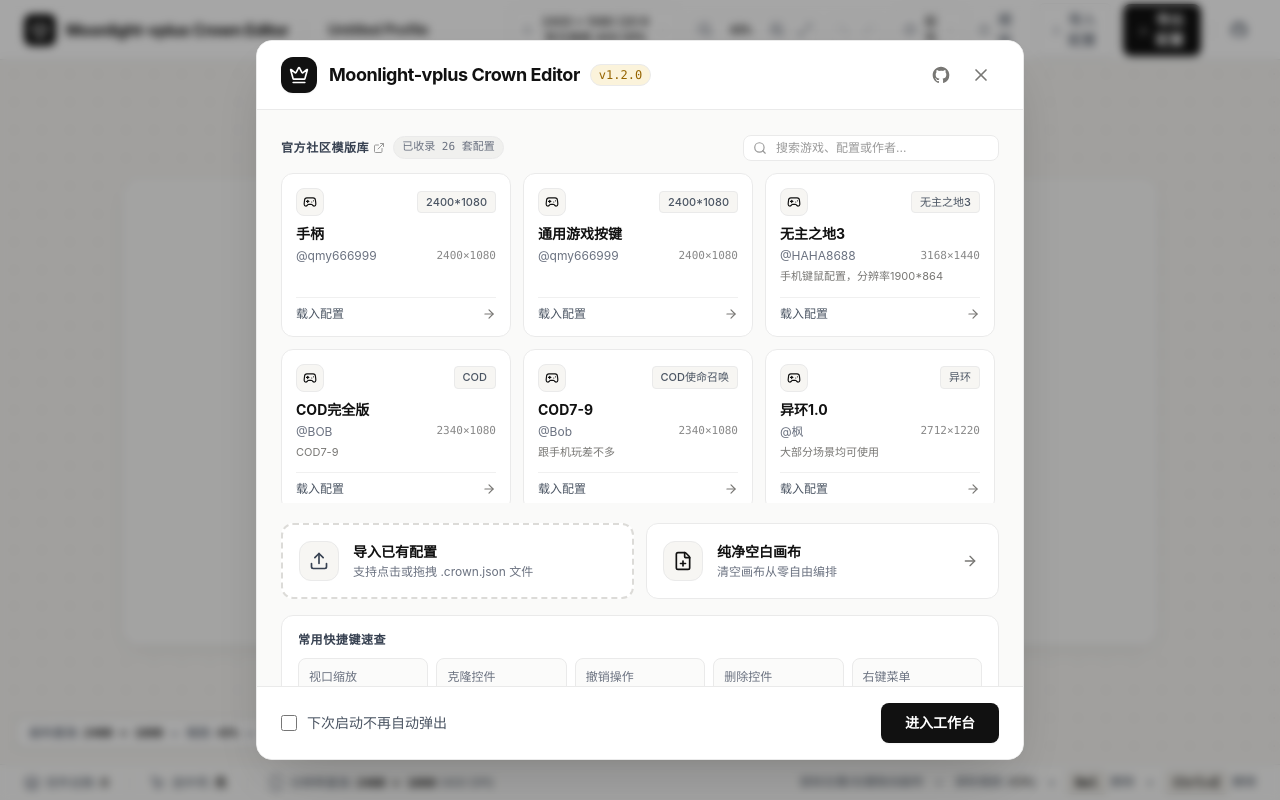
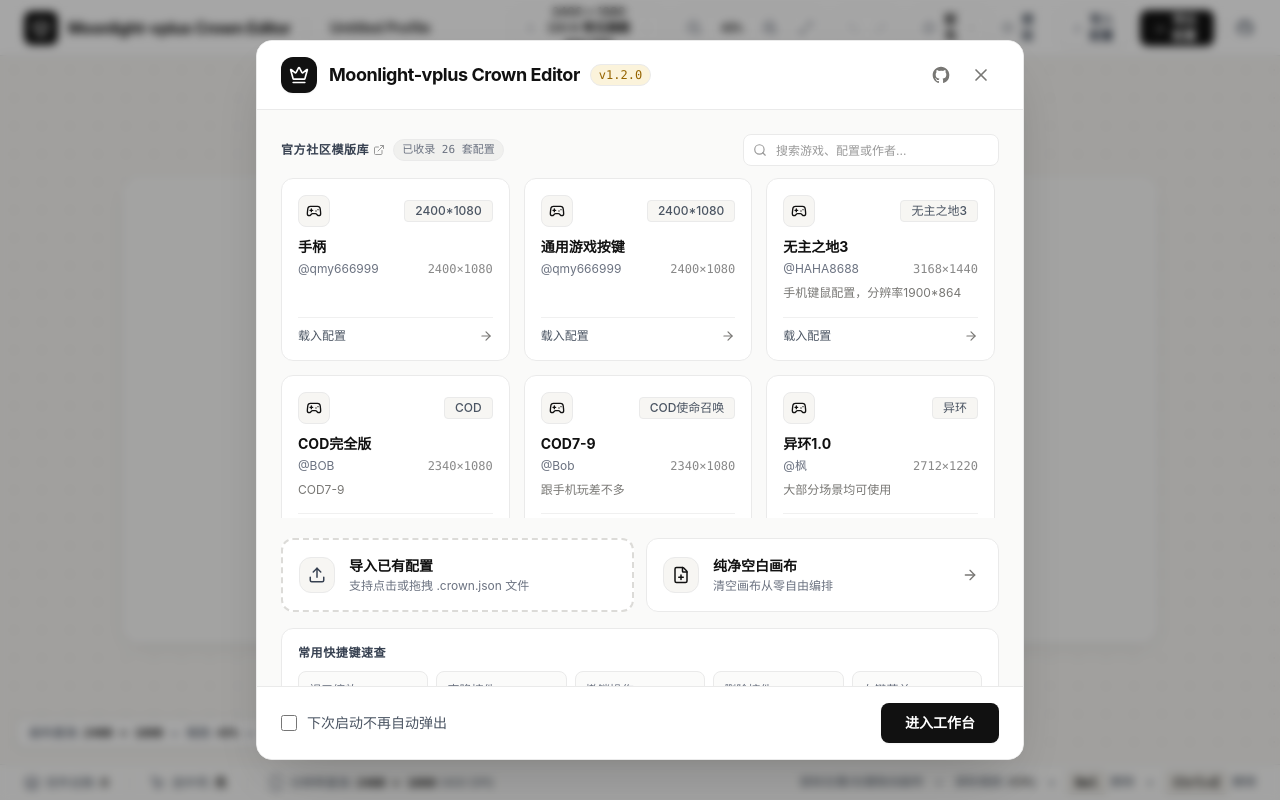
Before and after one commit to llxo/moonlight-vplus-crown-editor, a React (Vite) app: page / in a window 1280 px wide. Built offline with nearby package versions, Linux system fonts and the light colour scheme.

Commit message:
refactor(ui): 调匀顶部栏操作高度基线并优化模版卡片视觉比例

```diff
--- a/src/components/layout/HeaderBar.tsx
+++ b/src/components/layout/HeaderBar.tsx
@@ -123,11 +123,11 @@
     : `${layoutBasis.widthPx} × ${layoutBasis.heightPx} (${layoutBasis.densityDpi} DPI)`;
 
   return (
-    <header className="flex h-15 w-full items-center justify-between border-b border-[#eaeaea] bg-[#ffffff] px-6 text-sm select-none">
+    <header className="flex h-14 w-full items-center justify-between border-b border-[#eaeaea] bg-[#ffffff] px-6 text-sm select-none">
       {/* 左区：应用品牌 Logo & 内联工程标题轻量编辑 */}
       <div className="flex items-center gap-3.5">
         <div className="flex items-center gap-2.5">
-          <div className="flex h-8 w-8 items-center justify-center rounded-lg bg-[#111111] text-[#ffffff] shadow-2xs">
+          <div className="flex h-8.5 w-8.5 items-center justify-center rounded-lg bg-[#111111] text-[#ffffff] shadow-2xs">
             <Crown className="h-4.5 w-4.5" />
           </div>
           <span className="font-bold text-base tracking-tight text-[#111111] whitespace-nowrap">
@@ -142,7 +142,7 @@
           type="text"
           value={meta.name}
           onChange={(e) => updateMeta({ name: e.target.value })}
-          className="w-48 rounded-md px-2.5 py-1 text-sm font-semibold text-[#111111] hover:bg-[#f7f6f3] focus:bg-[#fbfbfa] focus:ring-1 focus:ring-[#111111] focus:outline-none transition-all placeholder:text-[#999999]"
+          className="h-9 w-48 rounded-lg px-2.5 text-sm font-semibold text-[#111111] hover:bg-[#f7f6f3] focus:bg-[#fbfbfa] focus:ring-1 focus:ring-[#111111] focus:outline-none transition-all placeholder:text-[#999999]"
           placeholder="未命名配置"
           title="点击编辑配置名称"
         />
@@ -155,7 +155,7 @@
           <button
             type="button"
             onClick={() => setIsResDropdownOpen(!isResDropdownOpen)}
-            className="flex items-center gap-1.5 rounded-lg border border-[#eaeaea] bg-[#ffffff] px-3 py-1.5 text-xs font-medium text-[#111111] hover:bg-[#fbfbfa] hover:border-[#d4d4d0] transition-all shadow-2xs"
+            className="h-9 flex items-center gap-2 rounded-lg border border-[#eaeaea] bg-[#ffffff] px-3.5 text-xs font-semibold text-[#111111] hover:bg-[#fbfbfa] hover:border-[#d4d4d0] transition-all shadow-2xs cursor-pointer"
           >
             <Smartphone className="h-4 w-4 text-[#6b7280]" />
             <span>{currentResLabel}</span>
@@ -258,10 +258,10 @@
         </div>
 
         {/* 视口缩放控制胶囊组合 */}
-        <div className="flex items-center rounded-lg border border-[#eaeaea] bg-[#ffffff] p-0.5 shadow-2xs">
+        <div className="h-9 flex items-center rounded-lg border border-[#eaeaea] bg-[#ffffff] px-1 shadow-2xs">
           <button
             onClick={() => setZoom((z) => Math.max(0.2, z - 0.1))}
-            className="rounded p-1 text-[#6b7280] hover:bg-[#f7f6f3] hover:text-[#111111] transition-colors"
+            className="rounded p-1.5 text-[#6b7280] hover:bg-[#f7f6f3] hover:text-[#111111] transition-colors cursor-pointer"
             title="缩小画布"
           >
             <ZoomOut className="h-4 w-4" />
@@ -271,15 +271,15 @@
           </span>
           <button
             onClick={() => setZoom((z) => Math.min(2.5, z + 0.1))}
-            className="rounded p-1 text-[#6b7280] hover:bg-[#f7f6f3] hover:text-[#111111] transition-colors"
+            className="rounded p-1.5 text-[#6b7280] hover:bg-[#f7f6f3] hover:text-[#111111] transition-colors cursor-pointer"
             title="放大画布"
           >
             <ZoomIn className="h-4 w-4" />
           </button>
-          <div className="h-3.5 w-[1px] bg-[#eaeaea] mx-0.5" />
+          <div className="h-4 w-[1px] bg-[#eaeaea] mx-1" />
           <button
             onClick={resetViewport}
-            className="rounded p-1 text-[#6b7280] hover:bg-[#f7f6f3] hover:text-[#111111] transition-colors"
+            className="rounded p-1.5 text-[#6b7280] hover:bg-[#f7f6f3] hover:text-[#111111] transition-colors cursor-pointer"
             title="画幅自适应居中"
           >
             <Maximize2 className="h-3.5 w-3.5" />
@@ -287,11 +287,11 @@
         </div>
 
         {/* 撤销 / 重做 */}
-        <div className="flex items-center rounded-lg border border-[#eaeaea] bg-[#ffffff] p-0.5 shadow-2xs">
+        <div className="h-9 flex items-center rounded-lg border border-[#eaeaea] bg-[#ffffff] px-1 shadow-2xs">
           <button
             onClick={undo}
             disabled={!canUndo()}
-            className="rounded p-1 text-[#6b7280] hover:text-[#111111] hover:bg-[#f7f6f3] disabled:opacity-25 transition-colors"
+            className="rounded p-1.5 text-[#6b7280] hover:text-[#111111] hover:bg-[#f7f6f3] disabled:opacity-25 transition-colors cursor-pointer"
             title="撤销 (Ctrl+Z)"
           >
             <Undo2 className="h-4 w-4" />
@@ -299,7 +299,7 @@
           <button
             onClick={redo}
             disabled={!canRedo()}
-            className="rounded p-1 text-[#6b7280] hover:text-[#111111] hover:bg-[#f7f6f3] disabled:opacity-25 transition-colors"
+            className="rounded p-1.5 text-[#6b7280] hover:text-[#111111] hover:bg-[#f7f6f3] disabled:opacity-25 transition-colors cursor-pointer"
             title="重做 (Ctrl+Y)"
           >
             <Redo2 className="h-4 w-4" />
@@ -311,12 +311,12 @@
           <button
             type="button"
             onClick={() => setIsColorDropdownOpen(!isColorDropdownOpen)}
-            className="flex items-center gap-1.5 rounded-lg border border-[#eaeaea] bg-[#ffffff] px-2.5 py-1.5 text-xs font-medium text-[#111111] hover:bg-[#fbfbfa] hover:border-[#d4d4d0] transition-all shadow-2xs"
+            className="h-9 flex items-center gap-1.5 rounded-lg border border-[#eaeaea] bg-[#ffffff] px-3 text-xs font-semibold text-[#111111] hover:bg-[#fbfbfa] hover:border-[#d4d4d0] transition-all shadow-2xs cursor-pointer"
             title="一键全局配色 (基于主色 HSV 自适应推导)"
           >
             <Palette className="h-4 w-4 text-[#6b7280]" />
             <span>配色</span>
-            <ChevronDown className={`h-3 w-3 text-[#888888] transition-transform duration-150 ${isColorDropdownOpen ? "rotate-180" : ""}`} />
+            <ChevronDown className={`h-3.5 w-3.5 text-[#888888] transition-transform duration-150 ${isColorDropdownOpen ? "rotate-180" : ""}`} />
           </button>
 
           {isColorDropdownOpen && (
@@ -380,7 +380,7 @@
 
         <button
           onClick={toggleWelcomeModal}
-          className="flex items-center gap-1.5 rounded-lg px-3 py-1.5 text-sm font-medium text-[#4b5563] hover:text-[#111111] hover:bg-[#f7f6f3] transition-colors"
+          className="h-9 flex items-center gap-1.5 rounded-lg px-3 text-xs font-semibold text-[#4b5563] hover:text-[#111111] hover:bg-[#f7f6f3] transition-colors cursor-pointer"
           title="指南与模版中心"
         >
           <HelpCircle className="h-4 w-4" />
@@ -389,17 +389,17 @@
 
         <button
           onClick={() => fileInputRef.current?.click()}
-          className="flex items-center gap-1.5 rounded-lg border border-[#eaeaea] bg-[#ffffff] px-3.5 py-1.5 font-medium text-sm text-[#374151] hover:bg-[#f7f6f3] hover:border-[#d4d4d0] transition-all shadow-2xs"
+          className="h-9 flex items-center gap-1.5 rounded-lg border border-[#eaeaea] bg-[#ffffff] px-3.5 text-xs font-semibold text-[#374151] hover:bg-[#f7f6f3] hover:border-[#d4d4d0] transition-all shadow-2xs cursor-pointer"
           title="导入 .crown.json 或 raw-payload.json"
         >
           <Upload className="h-4 w-4 text-[#6b7280]" />
           <span>导入配置</span>
         </button>
 
-        {/* 规范主 CTA 按钮: 纯黑实体背景 #111111, 点击呼出导出与配置核对中心 */}
+        {/* 规范主 CTA 按钮: 纯黑实体背景 #111111 */}
         <button
           onClick={toggleExportModal}
-          className="flex items-center gap-1.5 rounded-lg bg-[#111111] px-4 py-1.5 font-semibold text-sm text-[#ffffff] hover:bg-[#2b2b2b] active:scale-[0.98] transition-all shadow-xs"
+          className="h-9 flex items-center gap-1.5 rounded-lg bg-[#111111] px-4 text-xs font-semibold text-[#ffffff] hover:bg-[#2b2b2b] active:scale-[0.98] transition-all shadow-xs cursor-pointer"
           title="核对配置与元数据，支持下载文件与 24h 直链扫码"
         >
           <Download className="h-4 w-4 text-[#ffffff]" />
@@ -413,7 +413,7 @@
           href="https://github.com/llxo/moonlight-vplus-crown-editor/"
           target="_blank"
           rel="noopener noreferrer"
-          className="flex items-center justify-center rounded-lg p-2 text-[#4b5563] hover:text-[#111111] hover:bg-[#f7f6f3] transition-colors"
+          className="h-9 w-9 flex items-center justify-center rounded-lg text-[#4b5563] hover:text-[#111111] hover:bg-[#f7f6f3] transition-colors cursor-pointer"
           title="GitHub 仓库 (llxo/moonlight-vplus-crown-editor)"
           aria-label="GitHub 仓库"
         >
--- a/src/components/layout/WelcomeModal.tsx
+++ b/src/components/layout/WelcomeModal.tsx
@@ -292,13 +292,13 @@
                   value={searchKeyword}
                   onChange={(e) => setSearchKeyword(e.target.value)}
                   placeholder="搜索游戏、配置或作者..."
-                  className="w-full rounded-lg border border-[#eaeaea] bg-[#ffffff] pl-8 pr-7 py-1 text-xs text-[#111111] placeholder:text-[#999999] outline-none focus:border-[#111111] transition-all"
+                  className="h-8 w-full rounded-lg border border-[#eaeaea] bg-[#ffffff] pl-8 pr-7 text-xs text-[#111111] placeholder:text-[#999999] outline-none focus:border-[#111111] transition-all"
                 />
                 {searchKeyword && (
                   <button
                     type="button"
                     onClick={() => setSearchKeyword("")}
-                    className="absolute right-2 top-1/2 -translate-y-1/2 text-[#999999] hover:text-[#111111]"
+                    className="absolute right-2 top-1/2 -translate-y-1/2 text-[#999999] hover:text-[#111111] cursor-pointer"
                     title="清空搜索"
                   >
                     <X className="h-3.5 w-3.5" />
@@ -314,21 +314,21 @@
                 <span>正在加载社区模版列表...</span>
               </div>
             ) : filteredProfiles.length > 0 ? (
-              <div className="grid grid-cols-1 md:grid-cols-3 gap-3 max-h-[330px] overflow-y-auto pr-1">
+              <div className="grid grid-cols-1 md:grid-cols-3 gap-3.5 max-h-[340px] overflow-y-auto pr-1">
                 {filteredProfiles.map((tpl) => {
                   const isLoading = loadingProfilePath === tpl.url;
                   return (
                     <div
                       key={tpl.bundleId || tpl.url}
                       onClick={() => !isLoading && handleApplyCommunityProfile(tpl)}
-                      className="group flex flex-col justify-between rounded-xl border border-[#eaeaea] bg-[#ffffff] p-3.5 hover:border-[#111111] hover:shadow-xs hover:bg-[#fbfbfa] transition-all cursor-pointer relative"
+                      className="group flex flex-col justify-between rounded-xl border border-[#eaeaea] bg-[#ffffff] p-4 hover:border-[#111111] hover:shadow-xs hover:bg-[#fbfbfa] transition-all cursor-pointer relative"
                     >
-                      <div className="space-y-2">
+                      <div className="space-y-2.5">
                         <div className="flex items-center justify-between gap-1.5">
-                          <div className="flex h-7 w-7 shrink-0 items-center justify-center rounded-lg bg-[#f7f6f3] border border-[#eaeaea] group-hover:bg-[#111111] group-hover:text-[#ffffff] transition-colors">
-                            <Gamepad2 className="h-3.5 w-3.5" />
+                          <div className="flex h-8 w-8 shrink-0 items-center justify-center rounded-lg bg-[#f7f6f3] border border-[#eaeaea] group-hover:bg-[#111111] group-hover:text-[#ffffff] transition-colors">
+                            <Gamepad2 className="h-4 w-4" />
                           </div>
-                          <span className="rounded bg-[#f7f6f3] text-[#4b5563] text-[11px] px-2 py-0.5 font-medium border border-[#eaeaea] truncate max-w-[130px]">
+                          <span className="rounded bg-[#f7f6f3] text-[#4b5563] text-xs px-2.5 py-0.5 font-medium border border-[#eaeaea] truncate max-w-[130px]">
                             {tpl.game || "通用"}
                           </span>
                         </div>
@@ -340,7 +340,7 @@
                           <div className="flex items-center justify-between text-xs text-[#6b7280] mt-1">
                             <span className="truncate max-w-[100px]">@{tpl.author || "社区"}</span>
                             {tpl.layoutBasis && (
-                              <span className="font-mono text-[11px] text-[#888888]">
+                              <span className="font-mono text-xs text-[#888888]">
                                 {tpl.layoutBasis.widthPx < tpl.layoutBasis.heightPx
                                   ? `${tpl.layoutBasis.heightPx}×${tpl.layoutBasis.widthPx}`
                                   : `${tpl.layoutBasis.widthPx}×${tpl.layoutBasis.heightPx}`}
@@ -348,14 +348,14 @@
                             )}
                           </div>
                           {tpl.summary && (
-                            <p className="text-[11px] text-[#787774] line-clamp-1 mt-1" title={tpl.summary}>
+                            <p className="text-xs text-[#787774] line-clamp-1 mt-1.5 leading-relaxed" title={tpl.summary}>
                               {tpl.summary}
                             </p>
                           )}
                         </div>
                       </div>
 
-                      <div className="mt-3 pt-2 border-t border-[#f0f0f0] flex items-center justify-between text-xs text-[#111111]">
+                      <div className="mt-3.5 pt-2.5 border-t border-[#f0f0f0] flex items-center justify-between text-xs text-[#111111]">
                         <span className="font-medium text-[#4b5563] group-hover:text-[#111111]">
                           {isLoading ? "载入中..." : "载入配置"}
                         </span>
@@ -411,8 +411,8 @@
                 accept=".json,.crown.json"
                 className="hidden"
               />
-              <div className="flex h-10 w-10 shrink-0 items-center justify-center rounded-xl bg-[#f7f6f3] border border-[#eaeaea] group-hover:border-[#111111]/30 transition-colors">
-                <Upload className="h-5 w-5 text-[#374151]" />
+              <div className="flex h-9 w-9 shrink-0 items-center justify-center rounded-xl bg-[#f7f6f3] border border-[#eaeaea] group-hover:border-[#111111]/30 transition-colors">
+                <Upload className="h-4.5 w-4.5 text-[#374151]" />
               </div>
               <div className="flex flex-col">
                 <span className="font-bold text-sm text-[#111111]">
@@ -430,8 +430,8 @@
               className="group flex items-center justify-between rounded-xl border border-[#eaeaea] bg-[#ffffff] p-4 hover:border-[#111111] hover:bg-[#fbfbfa] transition-all cursor-pointer"
             >
               <div className="flex items-center gap-3.5">
-                <div className="flex h-10 w-10 shrink-0 items-center justify-center rounded-xl bg-[#f7f6f3] border border-[#eaeaea] group-hover:border-[#111111]/30 transition-colors">
-                  <FilePlus className="h-5 w-5 text-[#111111]" />
+                <div className="flex h-9 w-9 shrink-0 items-center justify-center rounded-xl bg-[#f7f6f3] border border-[#eaeaea] group-hover:border-[#111111]/30 transition-colors">
+                  <FilePlus className="h-4.5 w-4.5 text-[#111111]" />
                 </div>
                 <div className="flex flex-col">
                   <span className="font-bold text-sm text-[#111111]">
```
